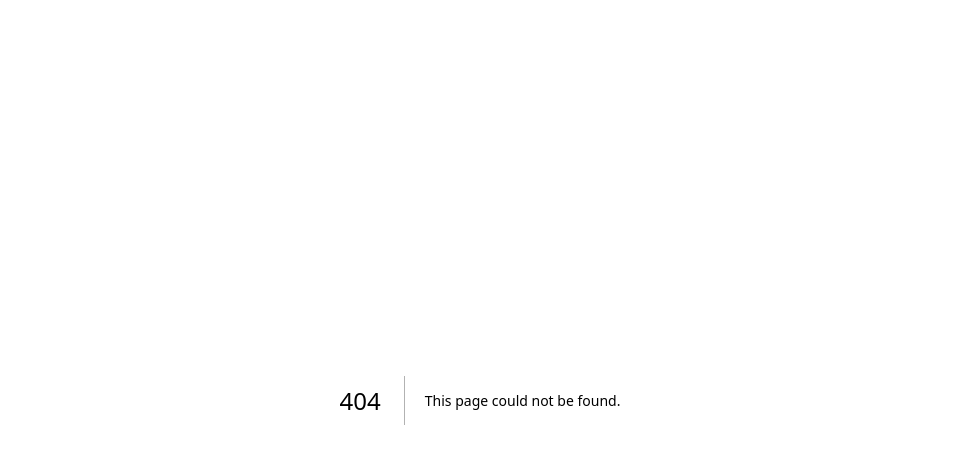
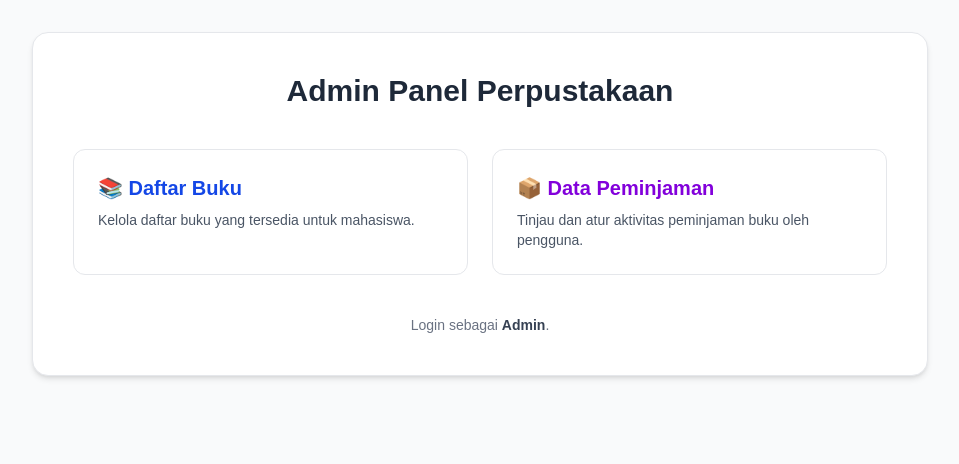
Before and after one commit to selvirahmadila/project-Bukuku, a Next.js app in the folder cms/: page /dashboard in a window 1280 px wide. Before the commit this address had no page. Shown: the top 464 px of the page, without its empty margins (160-1119 px from the left). Built offline with nearby package versions, Linux system fonts and the light colour scheme.

Commit message:
dehendy : membuat halaman dashboard cms(admin)

```diff
--- /dev/null
+++ b/cms/app/dashboard/page.tsx
@@ -0,0 +1,45 @@
+'use client';
+
+import { useRouter } from 'next/navigation';
+
+export default function AdminDashboard() {
+  const router = useRouter();
+
+  return (
+    <div className="min-h-screen bg-[#f9fafb] p-8">
+      <div className="max-w-4xl mx-auto bg-white border border-gray-200 rounded-2xl shadow-md p-10">
+        <h1 className="text-3xl font-bold text-gray-800 mb-10 text-center">
+          Admin Panel Perpustakaan
+        </h1>
+
+        <div className="grid grid-cols-1 md:grid-cols-2 gap-6">
+          {/* Kelola Buku */}
+          <div
+            onClick={() => router.push('/book')}
+            className="cursor-pointer border border-gray-200 rounded-xl p-6 bg-white hover:bg-blue-50 hover:shadow transition-all"
+          >
+            <h2 className="text-xl font-semibold text-blue-700 mb-2">📚 Daftar Buku</h2>
+            <p className="text-sm text-gray-600">
+              Kelola daftar buku yang tersedia untuk mahasiswa.
+            </p>
+          </div>
+
+          {/* Kelola Peminjaman */}
+          <div
+            onClick={() => router.push('/loan')}
+            className="cursor-pointer border border-gray-200 rounded-xl p-6 bg-white hover:bg-purple-50 hover:shadow transition-all"
+          >
+            <h2 className="text-xl font-semibold text-purple-700 mb-2">📦 Data Peminjaman</h2>
+            <p className="text-sm text-gray-600">
+              Tinjau dan atur aktivitas peminjaman buku oleh pengguna.
+            </p>
+          </div>
+        </div>
+
+        <div className="mt-10 text-center text-sm text-gray-500">
+          Login sebagai <span className="font-semibold text-gray-700">Admin</span>.
+        </div>
+      </div>
+    </div>
+  );
+}
```
